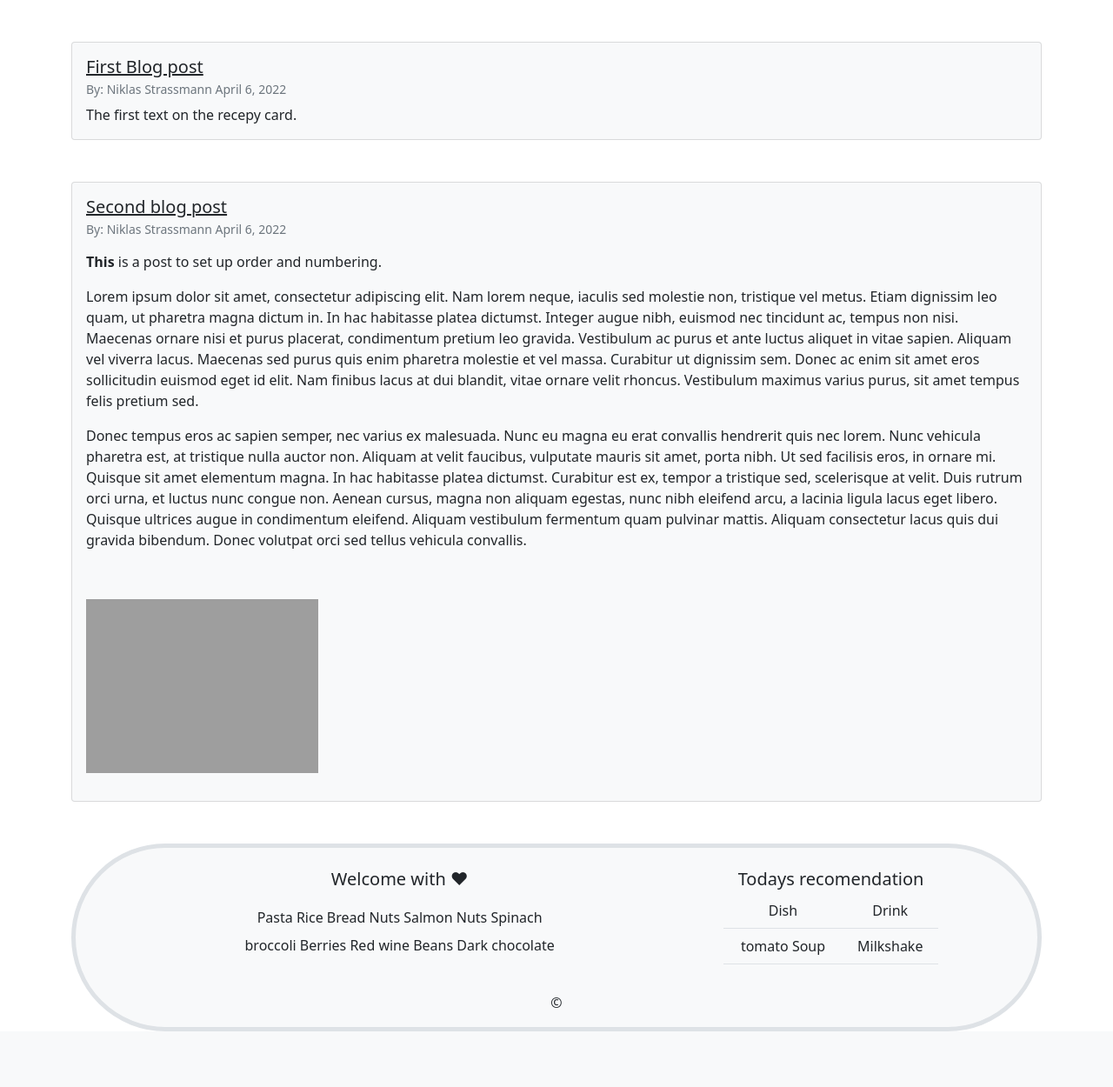
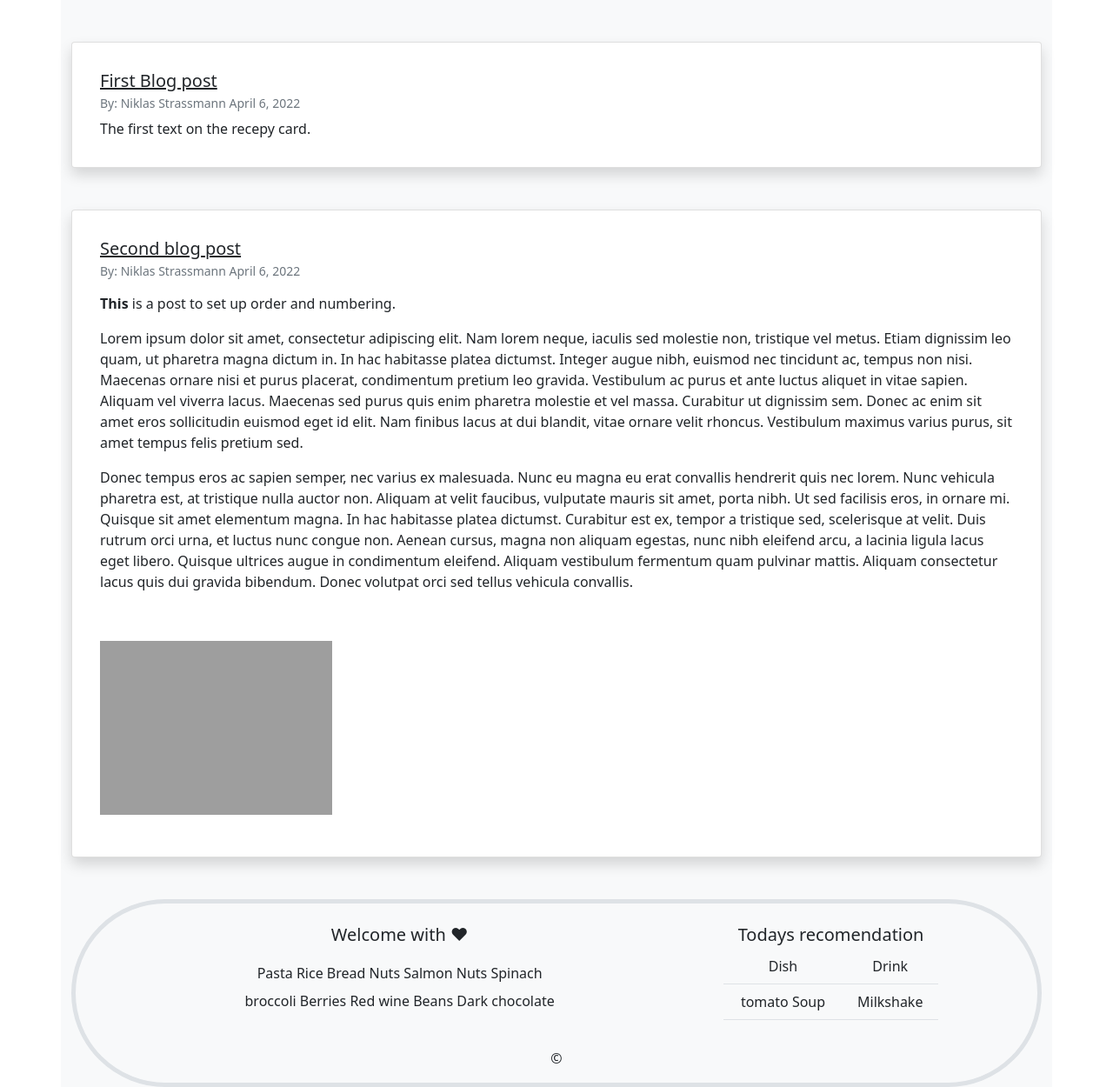
Before and after one commit to Code-Institute-Submissions/blog-to-django, a Django app: page / in a window 1280 px wide. Shown: the part 77-1327 px from the top of the page at 87% size. Before the commit the page ends 1263 px from the top, so only its background shows below. Run offline with Django 3.2, Linux system fonts and the light colour scheme; data comes from the database, SQL or seed files in the repository; parts of the project's set-up code (start-up, migrations or seed data) failed here and were passed over; some libraries are stand-ins or nearby versions; grey boxes are pictures that could not be loaded.

Commit message:
box-shadow added

```diff
--- a/blog/foodblog/templates/base.html
+++ b/blog/foodblog/templates/base.html
@@ -55,14 +55,14 @@
         {% endif %}
     </header>
 
-    <div class="container">
+    <div class="container bg-light">
     {% block content %}
 
 
     {% endblock %}
     </div>
     <!-- footer -->
-    <div class="container mt-auto">
+    <div class="container mt-auto bg-light">
         <footer class="rounded-pill bg-light border border-5">
         <div class="container p-4 pb-0">
             <div class="row d-flex justify-content-evenly">
--- a/blog/foodblog/templates/home.html
+++ b/blog/foodblog/templates/home.html
@@ -3,7 +3,7 @@
 
 {% block content %}
     {% for blog in object_list %}
-        <div class="card bg-light mx-auto my-5">
+        <div class="card bg-light mx-auto my-5 shadow p-3 bg-body rounded">
             <div class="card-body">
                 <h5 class="card-title"><a href="{% url 'recipe' blog.pk %}" class="text-dark">{{ blog.title }}</a></h5>
                 <h6 class="card-subtitle mb-2 text-muted"><small>By: {{ blog.author.first_name }} {{ blog.author.last_name }} {{ blog.date_stamp }}</small></h6>
```
